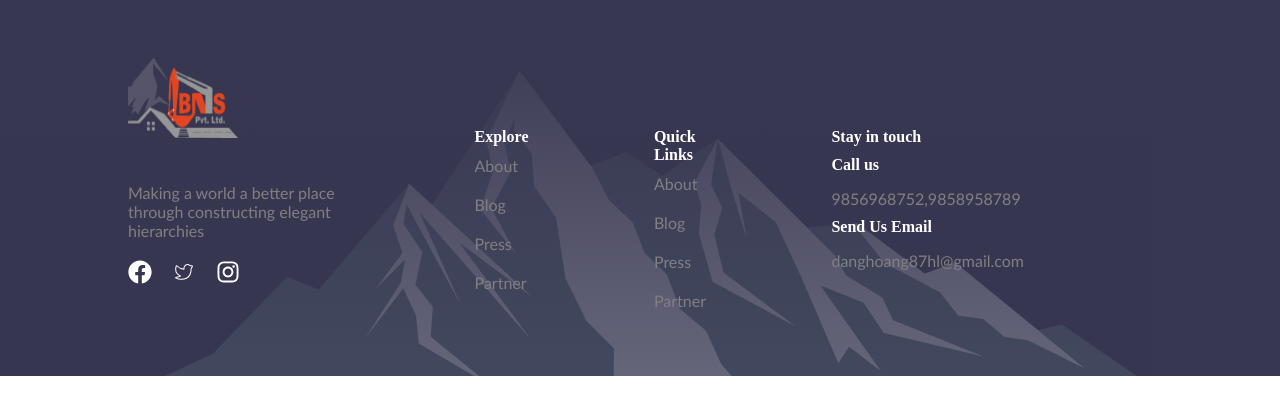
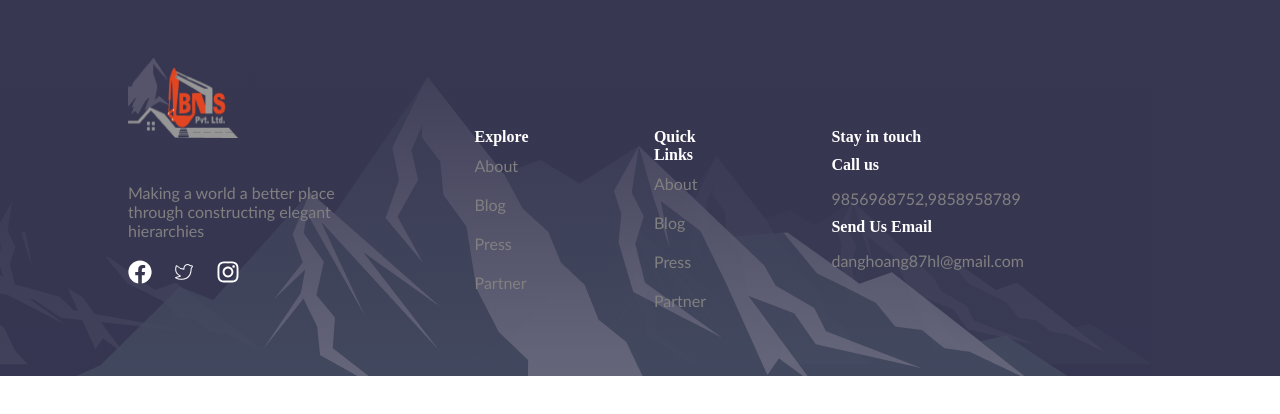
Before and after one commit to prashant2071/construction-site, a React (Create React App) app: page / in a window 1280 px wide. Shown: the top 414 px of the page. Built offline with nearby package versions, Linux system fonts and the light colour scheme.

Commit message:
fix:background image

```diff
--- a/src/components/footer/footer.css
+++ b/src/components/footer/footer.css
@@ -12,7 +12,7 @@ footer{
     gap: 14%;
     color: white;
     background-image:linear-gradient(      rgba(56, 55, 81, 1),
-    rgba(53, 53, 81, 0.7)),url(./Group.png) ;
+    rgba(53, 53, 81, 0.7)),url(./mountain.png) ;
     background-repeat: no-repeat;
     background-position:bottom;
     /* background-blend-mode: darken; */
```
Also changed, not shown: Group.png (renamed from src/components/footer/Group.png), src/components/footer/mountain.png (added).
